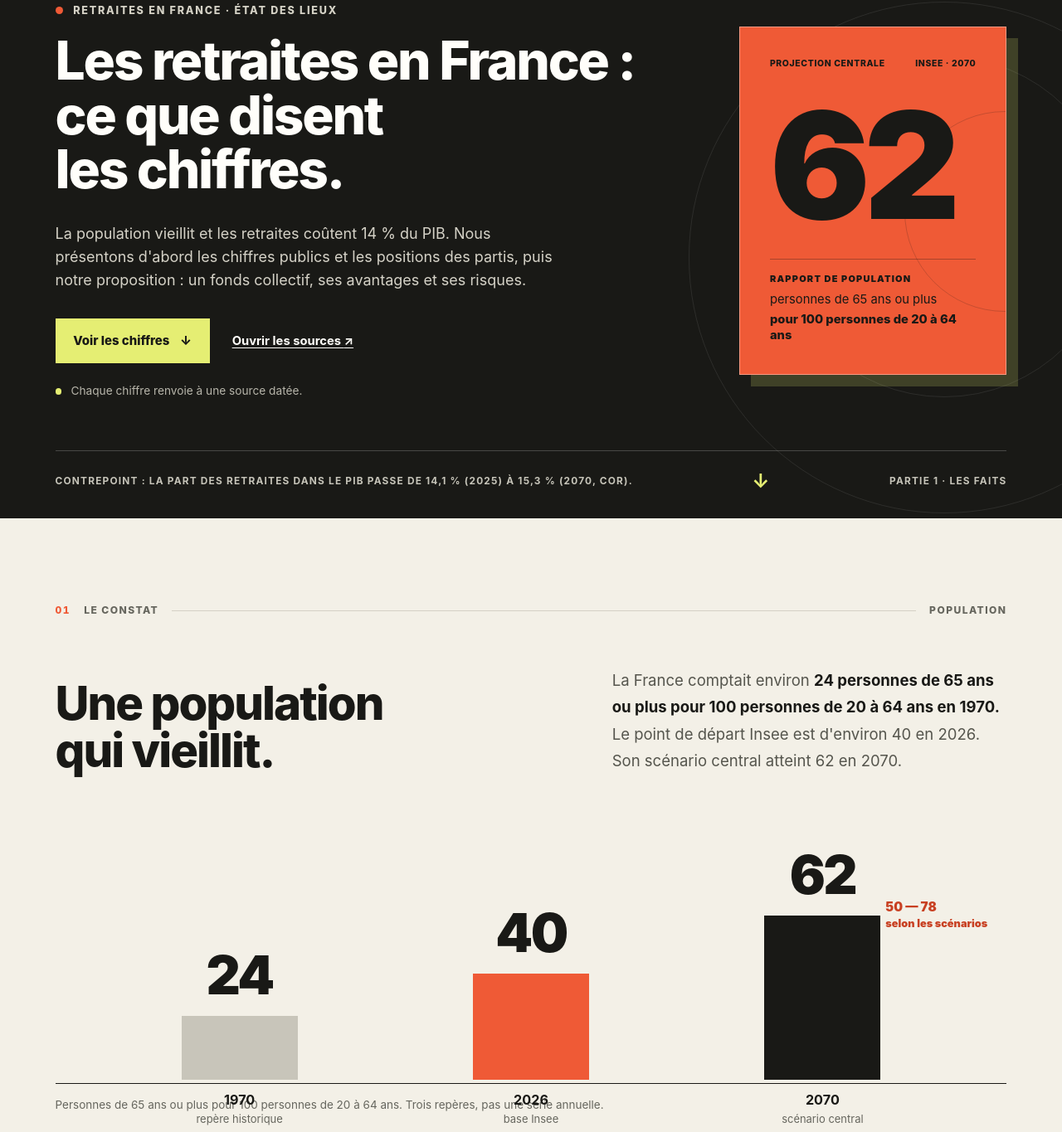
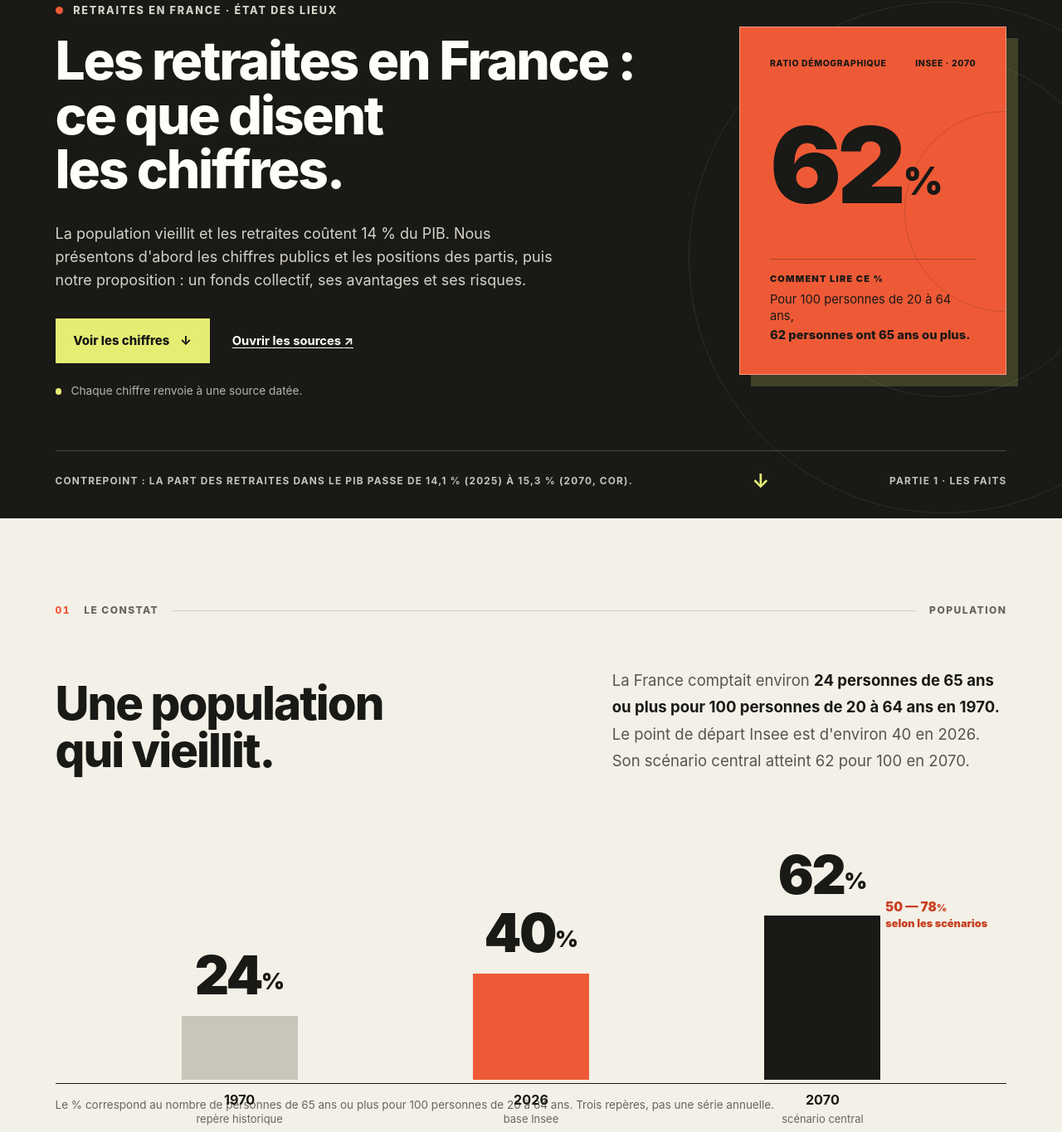
Before and after one commit to jz31708/retraite, a website with bundled scripts: page index.html in a window 1280 px wide. Shown: the part 175-1540 px from the top of the page at 83% size. Built offline with nearby package versions, Linux system fonts and the light colour scheme.

Commit message:
Make the demographic ratio read as a percentage

```diff
--- a/index.html
+++ b/index.html
@@ -22,22 +22,22 @@
     <p class="hero-intro">La population vieillit et les retraites coûtent 14 % du PIB. Nous présentons d'abord les chiffres publics et les positions des partis, puis notre proposition : un fonds collectif, ses avantages et ses risques.</p>
     <div class="hero-actions"><a class="button button-ink" href="#demographie">Voir les chiffres <span aria-hidden="true">↓</span></a><a class="text-link" href="#sources">Ouvrir les sources <span aria-hidden="true">↗</span></a></div>
     <p class="hero-note"><span class="status-dot"></span> Chaque chiffre renvoie à une source datée.</p></div>
-    <div class="hero-number" aria-label="Scénario central Insee : environ 62 personnes de 65 ans ou plus pour 100 personnes de 20 à 64 ans en 2070">
-      <div class="hero-number-top"><span>Projection centrale</span><span>INSEE · 2070</span></div>
-      <strong>62</strong>
-      <div class="hero-number-bottom"><span class="hero-stat-kicker">Rapport de population</span><span>personnes de 65 ans ou plus<br><b>pour 100 personnes de 20 à 64 ans</b></span></div>
+    <div class="hero-number" aria-label="Scénario central Insee en 2070 : 62 %, soit 62 personnes de 65 ans ou plus pour 100 personnes de 20 à 64 ans">
+      <div class="hero-number-top"><span>Ratio démographique</span><span>INSEE · 2070</span></div>
+      <strong>62<span class="hero-percent">%</span></strong>
+      <div class="hero-number-bottom"><span class="hero-stat-kicker">Comment lire ce %</span><span>Pour 100 personnes de 20 à 64 ans,<br><b>62 personnes ont 65 ans ou plus.</b></span></div>
     </div>
   </div>
   <div class="hero-foot"><span>Contrepoint : la part des retraites dans le PIB passe de 14,1 % (2025) à 15,3 % (2070, COR).</span><a href="#demographie" aria-label="Continuer vers les chiffres">↓</a><span>Partie 1 · Les faits</span></div>
 </section>
 <section class="story-section section-paper" id="demographie" aria-labelledby="demographyTitle">
   <div class="section-kicker"><span>01</span><span>Le constat</span><span class="kicker-rule"></span><span>Population</span></div>
-  <div class="section-heading two-col-heading"><h2 id="demographyTitle">Une population<br>qui vieillit.</h2><p>La France comptait environ <b>24 personnes de 65 ans ou plus pour 100 personnes de 20 à 64 ans en 1970.</b> Le point de départ Insee est d'environ 40 en 2026. Son scénario central atteint 62 en 2070.</p></div>
-  <figure class="ratio-figure" aria-labelledby="ratioCaption"><div class="ratio-chart" role="img" aria-label="Rapport 65 ans ou plus sur 20 à 64 ans : 24 pour 100 en 1970, 40 en 2026, 62 au centre des scénarios en 2070; fourchette 50 à 78 en 2070.">
-    <div class="ratio-column observed-column"><span class="ratio-value">24</span><div class="ratio-bar" style="--bar:77px"></div><b>1970</b><small>repère historique</small></div>
-    <div class="ratio-column base-column"><span class="ratio-value">40</span><div class="ratio-bar" style="--bar:128px"></div><b>2026</b><small>base Insee</small></div>
-    <div class="ratio-column projected-column"><span class="ratio-value">62</span><div class="ratio-bar" style="--bar:198px"></div><b>2070</b><small>scénario central</small><span class="ratio-range">50 — 78<br><small>selon les scénarios</small></span></div>
-  </div><figcaption id="ratioCaption">Personnes de 65 ans ou plus pour 100 personnes de 20 à 64 ans. Trois repères, pas une série annuelle.</figcaption></figure>
+  <div class="section-heading two-col-heading"><h2 id="demographyTitle">Une population<br>qui vieillit.</h2><p>La France comptait environ <b>24 personnes de 65 ans ou plus pour 100 personnes de 20 à 64 ans en 1970.</b> Le point de départ Insee est d'environ 40 en 2026. Son scénario central atteint 62 pour 100 en 2070.</p></div>
+  <figure class="ratio-figure" aria-labelledby="ratioCaption"><div class="ratio-chart" role="img" aria-label="Ratio démographique en pourcentage du groupe des 20 à 64 ans : 24 % en 1970, 40 % en 2026, 62 % au centre des scénarios en 2070; fourchette 50 à 78 % en 2070.">
+    <div class="ratio-column observed-column"><span class="ratio-value">24<span class="ratio-unit">%</span></span><div class="ratio-bar" style="--bar:77px"></div><b>1970</b><small>repère historique</small></div>
+    <div class="ratio-column base-column"><span class="ratio-value">40<span class="ratio-unit">%</span></span><div class="ratio-bar" style="--bar:128px"></div><b>2026</b><small>base Insee</small></div>
+    <div class="ratio-column projected-column"><span class="ratio-value">62<span class="ratio-unit">%</span></span><div class="ratio-bar" style="--bar:198px"></div><b>2070</b><small>scénario central</small><span class="ratio-range">50 — 78<span class="ratio-unit">%</span><br><small>selon les scénarios</small></span></div>
+  </div><figcaption id="ratioCaption">Le % correspond au nombre de personnes de 65 ans ou plus pour 100 personnes de 20 à 64 ans. Trois repères, pas une série annuelle.</figcaption></figure>
   <div class="fact-ribbon"><div><strong>−8,9 M</strong><span>personnes de moins de 45 ans d'ici 2070</span></div><div><strong>+5,8 M</strong><span>personnes de 65 ans ou plus</span></div><div><strong>+4,6 M</strong><span>personnes de 80 ans ou plus</span></div></div>
   <p class="source-line">Projection centrale Insee; les trajectoires dépendent des hypothèses démographiques. <a href="https://www.insee.fr/fr/statistiques/9004289" target="_blank" rel="noopener noreferrer">Lire la publication et ses scénarios ↗</a></p>
 </section>
--- a/styles/site.css
+++ b/styles/site.css
@@ -131,6 +131,14 @@ h1 em,h2 em{letter-spacing:-.02em}
 .pivot-section>*{width:min(100%,var(--max));margin-inline:auto}
 .pivot-section h2{margin-top:.6rem;margin-bottom:1rem;font-size:clamp(2.2rem,5.2vw,5rem);line-height:1.02;letter-spacing:-.035em}
 .pivot-section p:last-child{max-width:620px;font-size:1.05rem;margin-top:0}
+
+/* Make the demographic ratio's percent sign visible beside the headline value. */
+.hero-number strong{font-size:clamp(7rem,10vw,9rem)}
+.hero-number strong .hero-percent{font-size:.36em;letter-spacing:-.02em;vertical-align:.22em;margin-left:.04em}
+.ratio-unit{font-size:.42em;letter-spacing:-.02em;vertical-align:.22em}
+.ratio-range .ratio-unit{font-size:.78em;vertical-align:.04em}
+@media(max-width:740px){.hero-number strong{font-size:clamp(7rem,30vw,9rem)}}
+@media(max-width:390px){.hero-number strong{font-size:clamp(6.5rem,31vw,7.2rem)}}
 .bilan-grid{display:grid;grid-template-columns:1fr 1fr;gap:1rem;width:min(100%,var(--max));margin:2.5rem auto 0}
 .bilan-grid article{padding:1.6rem;background:var(--paper);border-top:5px solid var(--ink)}
 .bilan-grid article.risk{border-top-color:var(--orange)}
```
